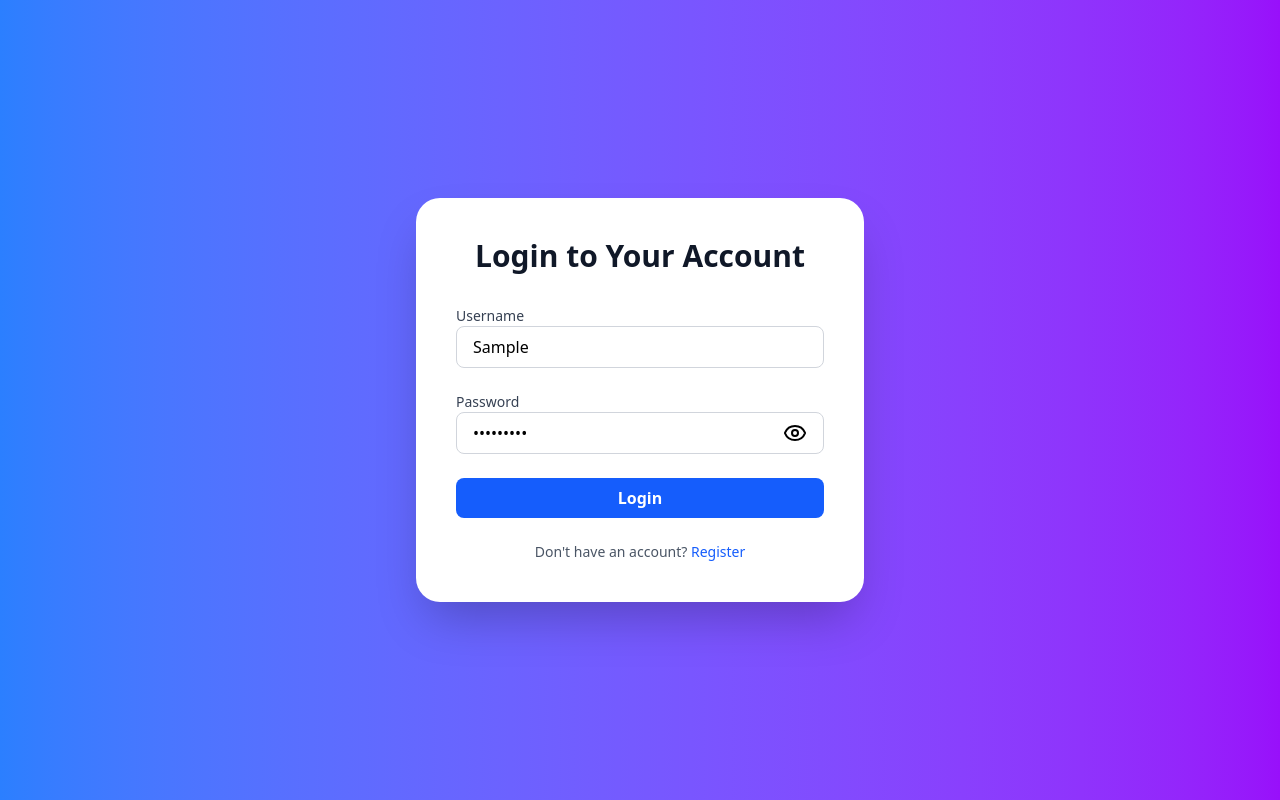
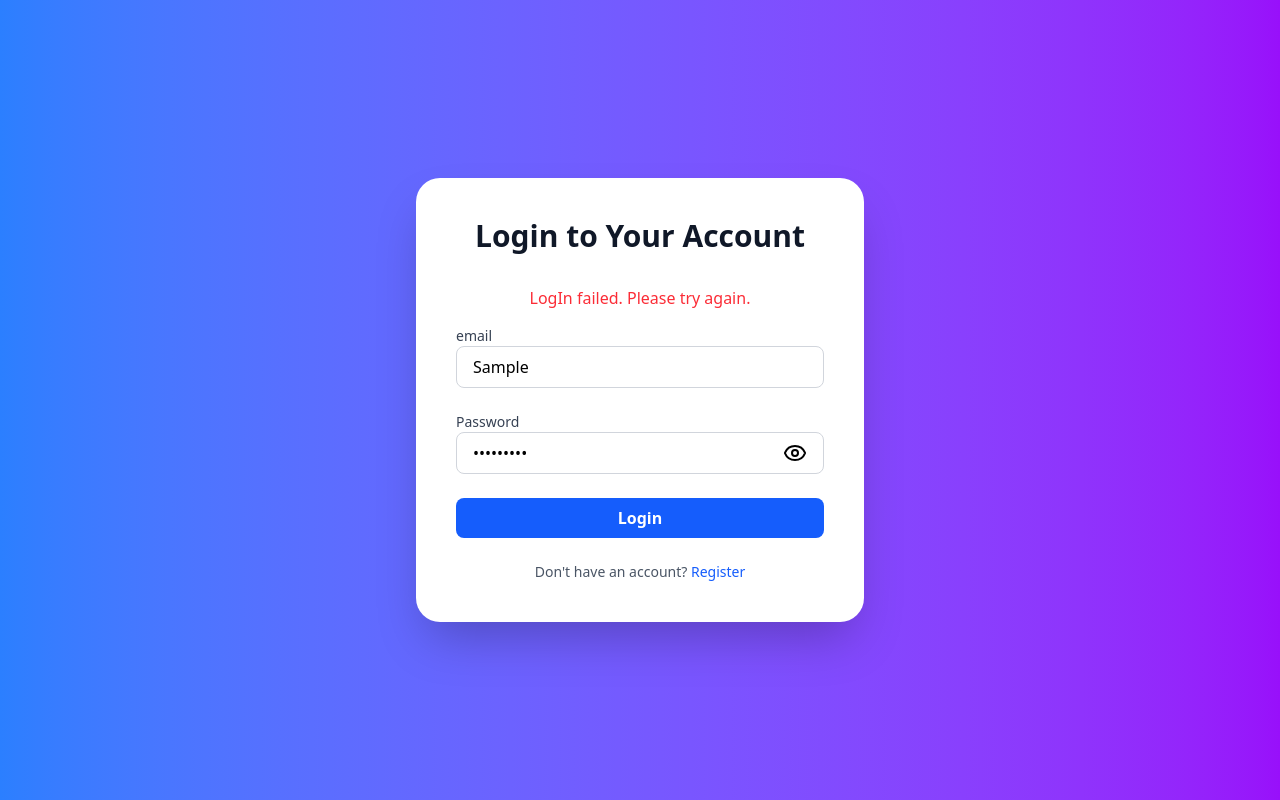
Before and after one commit to ksamrat224/LMS, a React (Vite) app in the folder Frontend/: page /login in a window 1280 px wide. Both pictures are taken after typing "Sample", "Sample123" into the empty fields and a click on the button "Login". Built offline with nearby package versions, Linux system fonts and the light colour scheme; no server answers.

Commit message:
login page through backend made and content changed to label

```diff
--- a/Frontend/src/components/Button.tsx
+++ b/Frontend/src/components/Button.tsx
@@ -1,11 +1,11 @@
 interface ButtonProps {
-    content: string;
+    label: string;
     type: "button" | "submit" | "reset";
     onClick?: () => void;
     bgColor?: string;
   }
 
-  const Button = ({ content, type, onClick, bgColor }: ButtonProps) => {
+  const Button = ({ label, type, onClick, bgColor }: ButtonProps) => {
     return (
       <div>
         <button
@@ -13,7 +13,7 @@ interface ButtonProps {
           type={type}
           className={`${bgColor} w-full text-white py-2 rounded-lg font-semibold hover:opacity-85 transition-colors`}
         >
-          {content}
+          {label}
         </button>
       </div>
     );
--- a/Frontend/src/components/Input.tsx
+++ b/Frontend/src/components/Input.tsx
@@ -2,13 +2,13 @@ import { Eye, EyeOff } from "lucide-react";
 import { MouseEvent, useState } from "react";
 
 interface InputProps {
-  content: string;
+  label: string;
   type: string;
   id: string;
   name: string;
 }
 
-const Input = ({ content, type, id, name }: InputProps) => {
+const Input = ({ label, type, id, name }: InputProps) => {
   const [showPassword, setShowPassword] = useState(false);
 
   const handleShowPassword = (e: MouseEvent<HTMLButtonElement>) => {
@@ -22,7 +22,7 @@ const Input = ({ content, type, id, name }: InputProps) => {
   return (
     <div>
       <label htmlFor={name} className="block text-sm font-medium text-gray-700">
-        {content}
+        {label}
       </label>
       <div className="flex items-center justify-between w-full px-4 py-2 border border-gray-300 rounded-lg focus:outline-none focus:ring-2 focus:ring-blue-500">
         <input
--- a/Frontend/src/pages/Login.tsx
+++ b/Frontend/src/pages/Login.tsx
@@ -1,30 +1,49 @@
 import Input from "../components/Input";
 import Button from "../components/Button";
-import { FormEvent } from "react";
+import { FormEvent, useState } from "react";
+import { BASE_URL } from "../utils/constants";
+import axios from "axios";
 
 const Login = () => {
-  const handleSubmit = async (e:FormEvent<HTMLFormElement>)=>{
+  const[errorMessage,setErrorMessage]= useState("");
+  const handleSubmit = async (e: FormEvent<HTMLFormElement>) => {
     e.preventDefault();
     const formData = new FormData(e.currentTarget);
     const formValues = Object.fromEntries(formData.entries());
-    console.log(formValues);
-  }
+
+    try {
+      const response = await axios(`${BASE_URL}/auth/login`, {
+        headers: {
+          "Content-Type": "application/json",
+        },
+        method: "POST",
+        data: formValues,
+      });
+      console.log(response.data);
+    } catch (error: any) {
+      // Set the error message in case of an error
+      setErrorMessage(error.response?.data?.message || "LogIn failed. Please try again.");
+    }
+  };
+
   return (
     <div className="min-h-screen flex items-center justify-center bg-gradient-to-r from-blue-500 to-purple-600">
       <div className="bg-white p-10 rounded-3xl shadow-2xl w-full max-w-md">
         <h1 className="text-3xl font-extrabold text-center mb-8 text-gray-900">
           Login to Your Account
         </h1>
+        {/* Display error message if it exists */}
+        {errorMessage && <p className="text-red-500 text-center mb-4">{errorMessage}</p>}
         <form className="space-y-6 " onSubmit={handleSubmit}>
-          <Input name="username" type="text" id="username" content="Username" />
+          <Input name="username" type="username" id="username" label="email" />
           <Input
             name="password"
             type="password"
             id="password"
-            content="Password"
+            label="Password"
           />
           <Button
-            content="Login"
+            label="Login"
             type="submit"
             bgColor="bg-blue-600 hover:bg-blue-700"
           />
--- a/Frontend/src/pages/Register.tsx
+++ b/Frontend/src/pages/Register.tsx
@@ -38,11 +38,11 @@ const Register = () => {
         {/* Display error message if it exists */}
         {errorMessage && <p className="text-red-500 text-center mb-4">{errorMessage}</p>}
         <form className="space-y-6" onSubmit={handleSubmit}>
-          <Input name="name" type="text" id="name" content="Full Name" />
-          <Input name="email" type="email" id="email" content="Email Address" />
-          <Input name="mobile" type="tel" id="mobile" content="Mobile Number" />
-          <Input name="password" type="password" id="password" content="Password" />
-          <Button content="Register" type="submit" bgColor="bg-blue-600 hover:bg-blue-700" />
+          <Input name="name" type="text" id="name" label="Full Name" />
+          <Input name="email" type="email" id="email" label="Email Address" />
+          <Input name="mobile" type="tel" id="mobile" label="Mobile Number" />
+          <Input name="password" type="password" id="password" label="Password" />
+          <Button label="Register" type="submit" bgColor="bg-blue-600 hover:bg-blue-700" />
         </form>
         <p className="text-sm text-center text-gray-600 mt-6">
           Already have an account?{" "}
```
